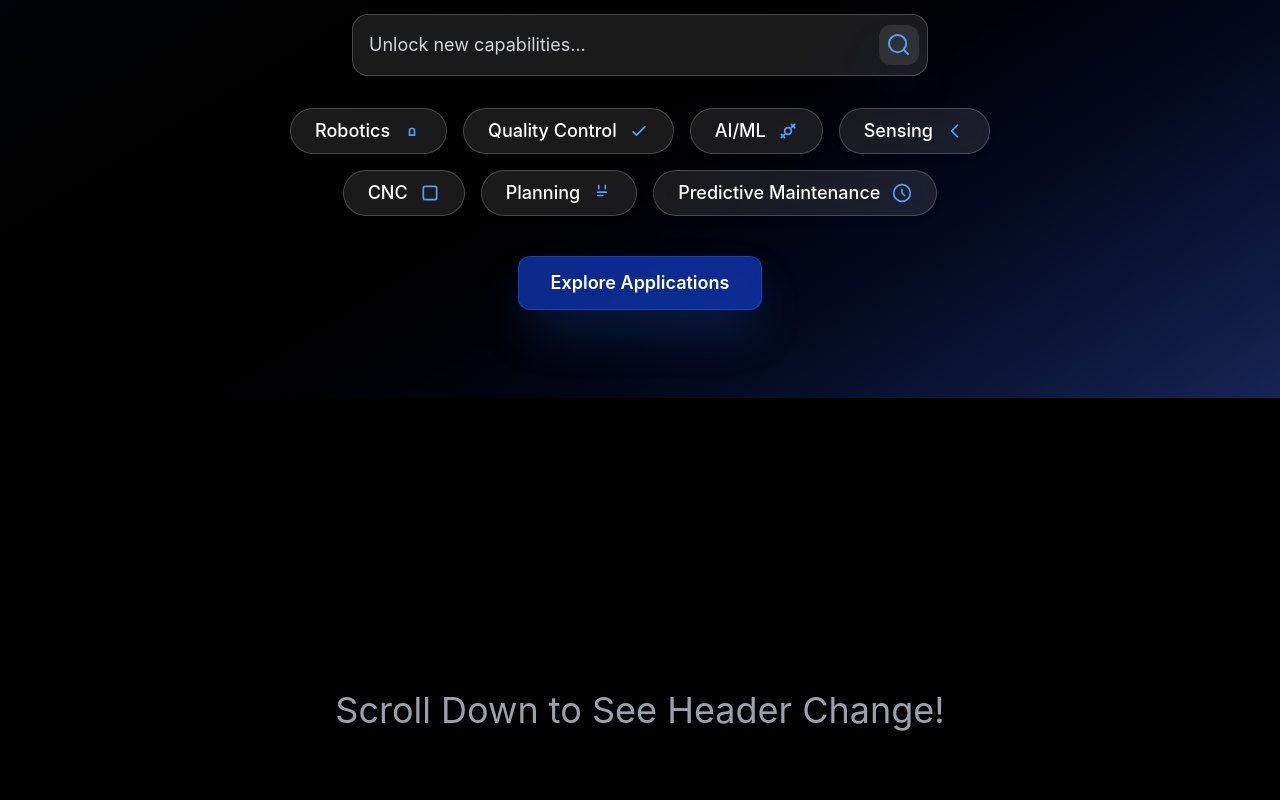
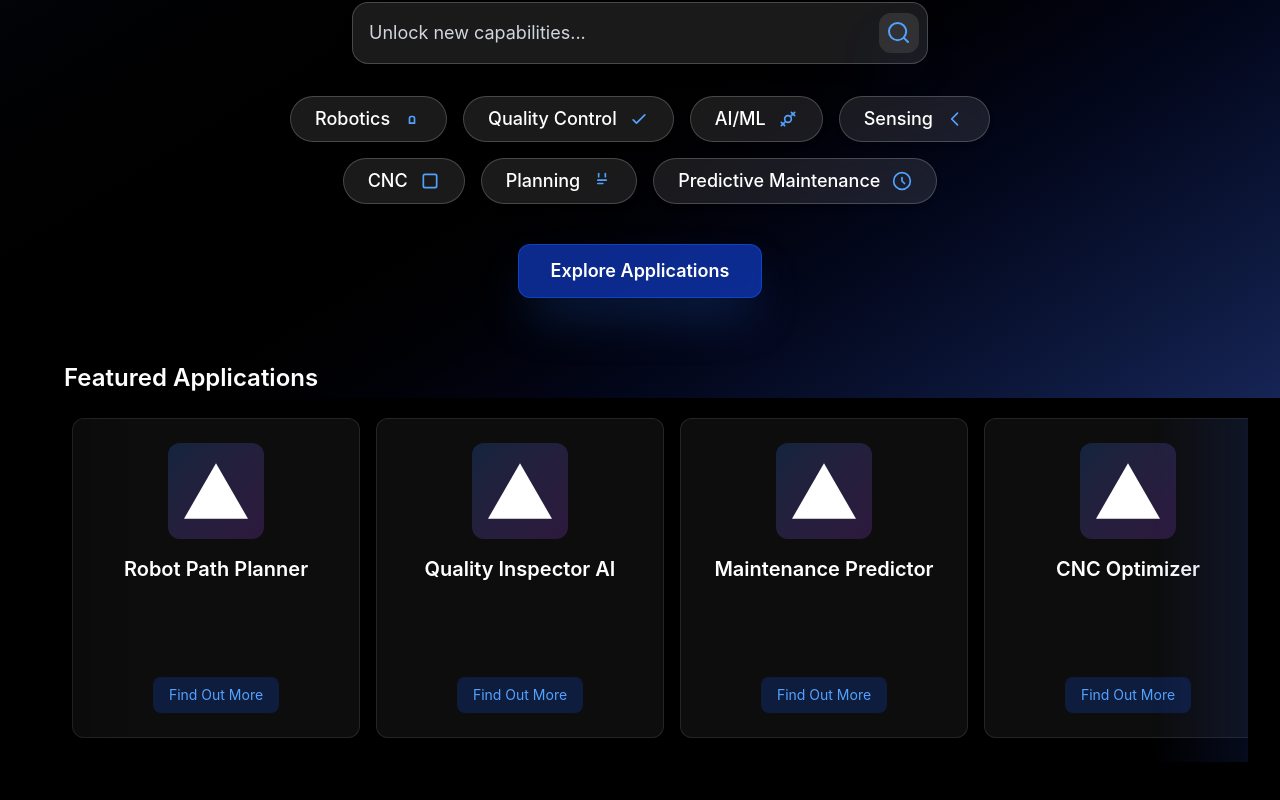
Before and after one commit to M-I-Ahmed/OmniAppStore, a Next.js app in the folder omni-app-store/: page / in a window 1280 px wide. Shown: the part 402-1202 px from the top of the page. Built offline with nearby package versions, Linux system fonts and the light colour scheme.

Commit message:
Featured Apps slider

```diff
--- a/omni-app-store/src/app/page.tsx
+++ b/omni-app-store/src/app/page.tsx
@@ -3,6 +3,7 @@
 import Image from "next/image";
 import { useState, useEffect } from "react";
 import QuickFilterPills from "@/components/QuickFilterPills";
+import FeaturedApps from "@/components/FeaturedApps";
 
 export default function Home() {
   const [scrolled, setScrolled] = useState(false);
@@ -78,10 +79,10 @@ export default function Home() {
 
       <main className="flex-grow flex flex-col items-center justify-center">
         <div className="container px-8 flex flex-col items-center">
-          <h1 className="text-6xl md:text-7xl font-extrabold text-white text-center mt-40">
+          <h1 className="text-6xl md:text-7xl font-extrabold text-white text-center mt-35">
             Welcome to the Omni App Store
           </h1>
-          <p className="text-xl md:text-2xl text-gray-400 font-light text-center mt-6">
+          <p className="text-xl md:text-2xl text-gray-400 font-light text-center mt-8">
             Your industrial application store
           </p>
 
@@ -142,6 +143,8 @@ export default function Home() {
             ">
               Explore Applications
             </button>
+
+          <FeaturedApps />
         </div>
       </main>
 
--- /dev/null
+++ b/omni-app-store/src/components/AppTile.tsx
@@ -0,0 +1,25 @@
+interface AppTileProps {
+  name: string;
+  icon: string;
+}
+
+export default function AppTile({ name, icon }: AppTileProps) {
+  return (
+    <div className="flex flex-col items-center w-72 h-80 p-6 mx-2
+                    bg-white/5 backdrop-blur-md rounded-xl border border-white/10
+                    hover:border-blue-400/50 transition-all duration-300
+                    hover:shadow-lg hover:shadow-blue-500/25">
+      <div className="w-24 h-24 mb-4 rounded-xl bg-gradient-to-br from-blue-500/20 to-purple-500/20
+                      flex items-center justify-center">
+        <img src={icon} alt={name} className="w-16 h-16" />
+      </div>
+      <h3 className="text-xl font-semibold text-white mb-4">{name}</h3>
+      <div className="mt-auto">
+        <button className="px-4 py-2 text-sm rounded-lg bg-blue-600/20 text-blue-400
+                         hover:bg-blue-500/30 transition-colors duration-200">
+          Find Out More
+        </button>
+      </div>
+    </div>
+  );
+}
--- /dev/null
+++ b/omni-app-store/src/components/FeaturedApps.tsx
@@ -0,0 +1,32 @@
+import AppTile from './AppTile';
+
+const FEATURED_APPS = [
+  { id: 1, name: 'Robot Path Planner', icon: '/vercel.svg' },
+  { id: 2, name: 'Quality Inspector AI', icon: '/vercel.svg' },
+  { id: 3, name: 'Maintenance Predictor', icon: '/vercel.svg' },
+  { id: 4, name: 'CNC Optimizer', icon: '/vercel.svg' },
+  { id: 5, name: 'Sensor Dashboard', icon: '/vercel.svg' },
+  { id: 6, name: 'Process Monitor', icon: '/vercel.svg' },
+];
+
+export default function FeaturedApps() {
+  return (
+    <div className="w-full mt-16">
+      <h2 className="text-2xl font-semibold text-white mb-6 px-8">Featured Applications</h2>
+      <div className="relative">
+        <div className="overflow-x-scroll scrollbar-hide">
+          <div className="flex pb-6 px-8" style={{ width: 'max-content' }}>
+            {FEATURED_APPS.map((app) => (
+              <AppTile key={app.id} name={app.name} icon={app.icon} />
+            ))}
+          </div>
+        </div>
+        {/* Gradient fades at the edges */}
+        <div className="absolute top-0 right-0 h-full w-24
+                      bg-gradient-to-l from-blue-900/20 to-transparent pointer-events-none" />
+        <div className="absolute top-0 left-0 h-full w-24
+                      bg-gradient-to-r from-black/20 to-transparent pointer-events-none" />
+      </div>
+    </div>
+  );
+}
```
